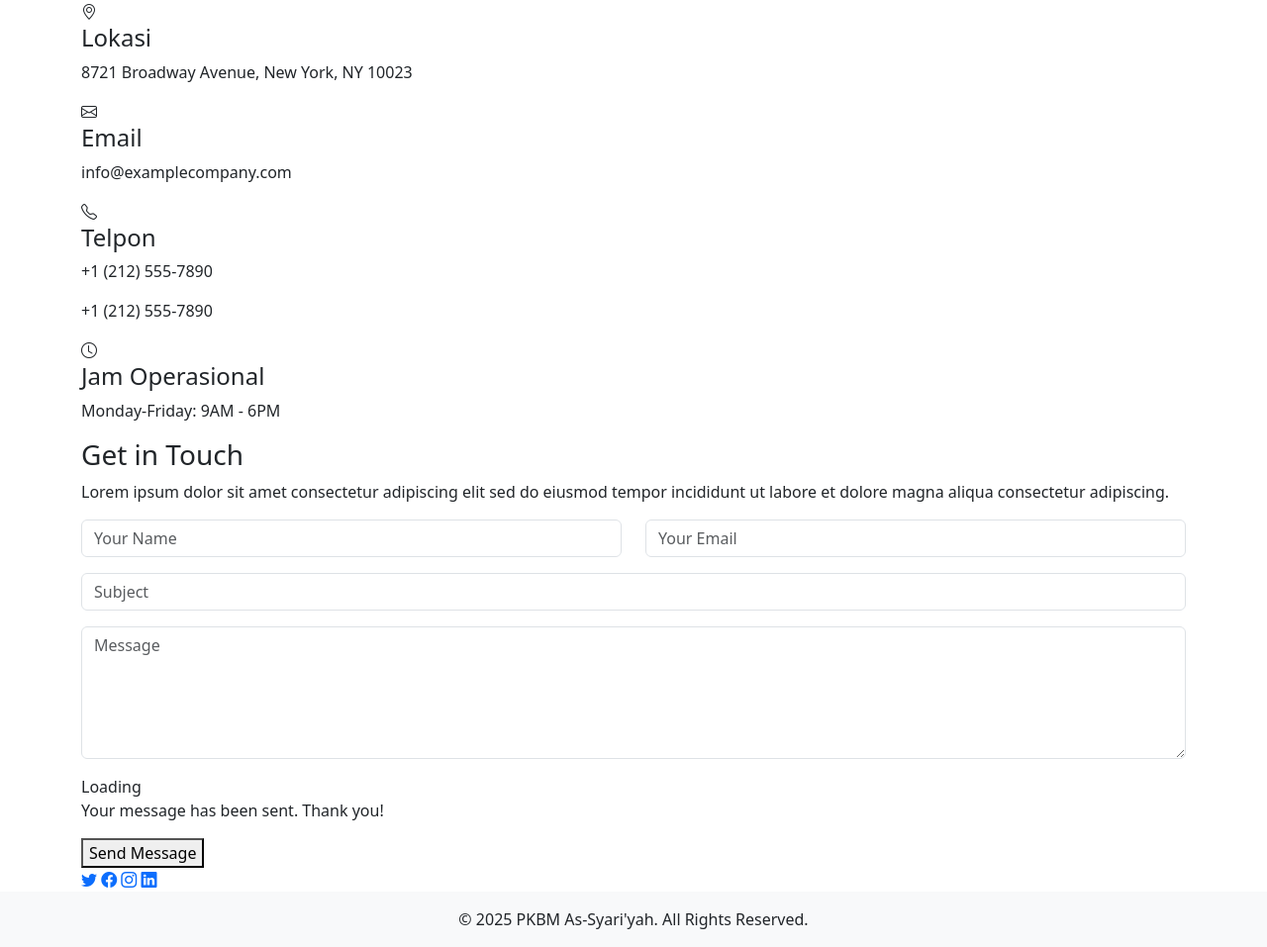
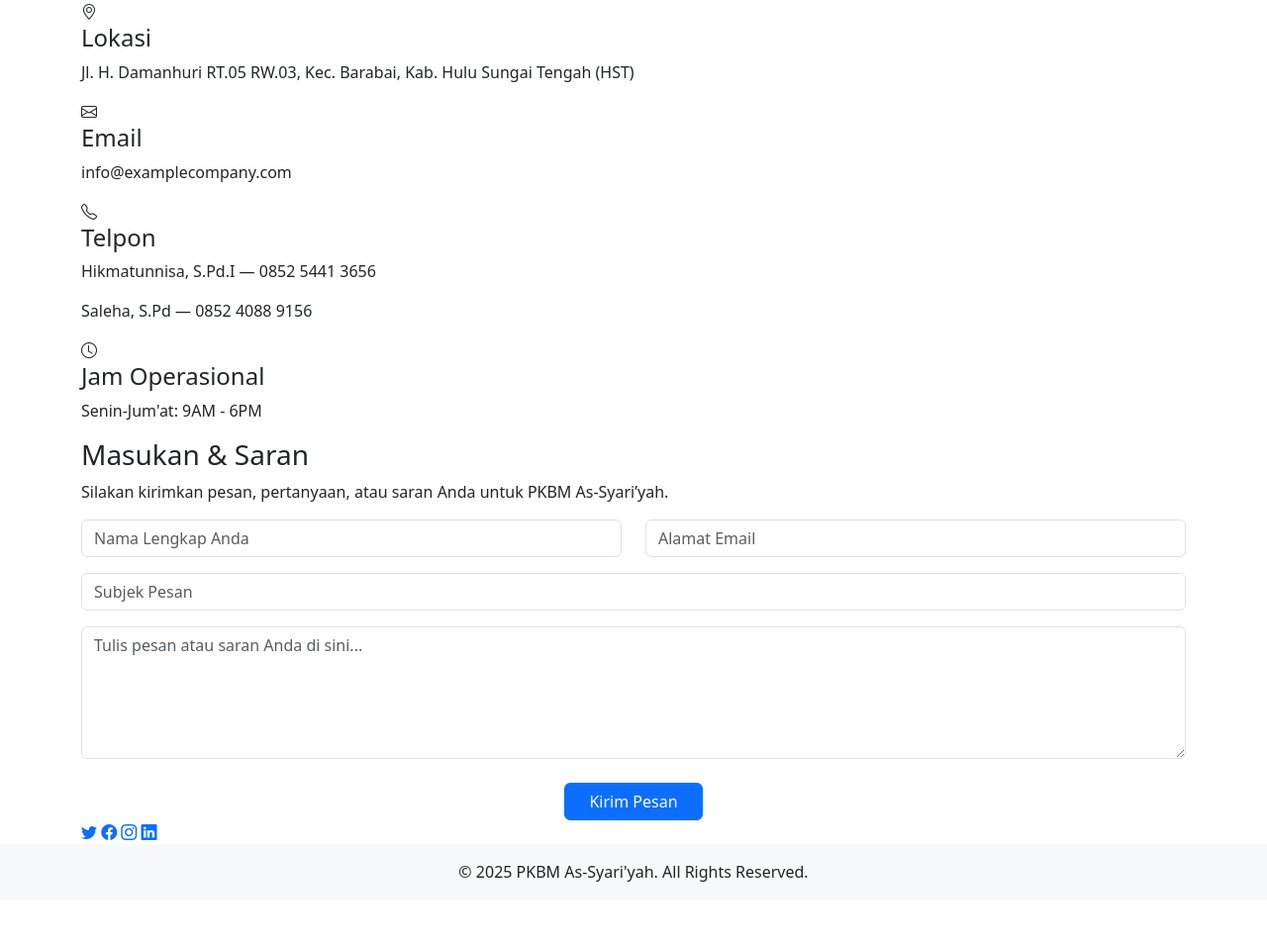
Before and after one commit to Rifan09/pkbm-as-syariyah, a Django app: page /kontak/ in a window 1280 px wide. Shown: the part 704-1661 px from the top of the page at 99% size. After the commit the page ends 1595 px from the top, so only its background shows below. Run offline with Django 4.2, Linux system fonts and the light colour scheme.

Commit message:
revisi kontak dan menambahkan models masukan dan saran

```diff
--- a/pkbmapp/forms.py
+++ b/pkbmapp/forms.py
@@ -1,5 +1,5 @@
 from django import forms
-from .models import Pendaftar
+from .models import Pendaftar, MasukanSaran
 
 class PendaftaranForm(forms.ModelForm):
     class Meta:
@@ -41,3 +41,32 @@
         labels = {
             'program_pilihan': 'Pilih Program Belajar'
         }
+
+
+class MasukanSaranForm(forms.ModelForm):
+    class Meta:
+        model = MasukanSaran
+        fields = ['nama', 'email', 'subjek', 'pesan']
+        widgets = {
+            'nama': forms.TextInput(attrs={
+                'class': 'form-control',
+                'placeholder': 'Nama Lengkap Anda',
+                'required': True
+            }),
+            'email': forms.EmailInput(attrs={
+                'class': 'form-control',
+                'placeholder': 'Alamat Email',
+                'required': True
+            }),
+            'subjek': forms.TextInput(attrs={
+                'class': 'form-control',
+                'placeholder': 'Subjek Pesan',
+                'required': True
+            }),
+            'pesan': forms.Textarea(attrs={
+                'class': 'form-control',
+                'placeholder': 'Tulis pesan atau saran Anda di sini...',
+                'rows': 5,
+                'required': True
+            }),
+        }
--- a/pkbmapp/models.py
+++ b/pkbmapp/models.py
@@ -67,3 +67,14 @@
 
     def __str__(self):
         return self.judul
+
+
+class MasukanSaran(models.Model):
+    nama = models.CharField(max_length=100)
+    email = models.EmailField()
+    subjek = models.CharField(max_length=150)
+    pesan = models.TextField()
+    tanggal_kirim = models.DateTimeField(auto_now_add=True)
+
+    def __str__(self):
+        return f"{self.nama} - {self.subjek}"
--- a/pkbmapp/templates/pkbmapp/home.html
+++ b/pkbmapp/templates/pkbmapp/home.html
@@ -26,7 +26,7 @@
             </div> {% endcomment %}
           </div>
           <div class="action-buttons">
-            <a href="#" class="btn-primary">Daftar Sekarang</a>
+            <a href="{% url "pendaftaran" %}" class="btn-primary">Daftar Sekarang</a>
           </div>
         </div>
         <div class="col-lg-6 hero-media" data-aos="zoom-in" data-aos-delay="200">
--- a/pkbmapp/templates/pkbmapp/kontak.html
+++ b/pkbmapp/templates/pkbmapp/kontak.html
@@ -22,15 +22,7 @@
       <div class="container" data-aos="fade-up" data-aos-delay="100">
         <div class="contact-main-wrapper">
           <div class="map-wrapper">
-            <iframe
-              src="https://www.google.com/maps/embed?pb=!1m18!1m12!1m3!1d52768637.09988814!2d95.29352882762345!3d-2.275835681513022!2m3!1f0!2f0!3f0!3m2!1i1024!2i768!4f13.1!3m3!1m2!1s0x2e0e5e37b2b2f8a9%3A0x3039d80b220c0a0!2sIndonesia!5e0!3m2!1sen!2sid!4v1727946945671!5m2!1sen!2sid"
-              width="100%"
-              height="450"
-              style="border:0;"
-              allowfullscreen=""
-              loading="lazy"
-              referrerpolicy="no-referrer-when-downgrade">
-            </iframe>
+          <iframe src="https://www.google.com/maps/embed?pb=!1m17!1m12!1m3!1d3607.0872816283904!2d115.40600837449163!3d-2.519577938216765!2m3!1f0!2f0!3f0!3m2!1i1024!2i768!4f13.1!3m2!1m1!2zMsKwMzEnMTAuNSJTIDExNcKwMjQnMzAuOSJF!5e1!3m2!1sid!2sid!4v1760973028821!5m2!1sid!2sid" width="600" height="450" style="border:0;" allowfullscreen="" loading="lazy" referrerpolicy="no-referrer-when-downgrade"></iframe>
           </div>
 
           <div class="contact-content">
@@ -41,7 +33,7 @@
                 </div>
                 <div class="contact-text">
                   <h4>Lokasi</h4>
-                  <p>8721 Broadway Avenue, New York, NY 10023</p>
+                  <p>Jl. H. Damanhuri RT.05 RW.03, Kec. Barabai, Kab. Hulu Sungai Tengah (HST)</p>
                 </div>
               </div>
 
@@ -61,8 +53,8 @@
                 </div>
                 <div class="contact-text">
                   <h4>Telpon</h4>
-                  <p>+1 (212) 555-7890</p>
-                  <p>+1 (212) 555-7890</p>
+                  <p>Hikmatunnisa, S.Pd.I — 0852 5441 3656</p>
+                  <p>Saleha, S.Pd — 0852 4088 9156</p>
                 </div>
               </div>
 
@@ -72,39 +64,44 @@
                 </div>
                 <div class="contact-text">
                   <h4>Jam Operasional</h4>
-                  <p>Monday-Friday: 9AM - 6PM</p>
+                  <p>Senin-Jum'at: 9AM - 6PM</p>
                 </div>
               </div>
             </div>
 
             <div class="contact-form-container" data-aos="fade-up" data-aos-delay="400">
-              <h3>Get in Touch</h3>
-              <p>Lorem ipsum dolor sit amet consectetur adipiscing elit sed do eiusmod tempor incididunt ut labore et dolore magna aliqua consectetur adipiscing.</p>
+                  <h3>Masukan & Saran</h3>
+                  <p>Silakan kirimkan pesan, pertanyaan, atau saran Anda untuk PKBM As-Syari’yah.</p>
 
-              <form action="forms/contact.php" method="post" class="php-email-form">
+                  <form method="POST" class="php-email-form">
+                    {% csrf_token %}
                     <div class="row">
                       <div class="col-md-6 form-group">
-                    <input type="text" name="name" class="form-control" id="name" placeholder="Your Name" required="">
+                        {{ form.nama }}
                       </div>
                       <div class="col-md-6 form-group mt-3 mt-md-0">
-                    <input type="email" class="form-control" name="email" id="email" placeholder="Your Email" required="">
+                        {{ form.email }}
                       </div>
                     </div>
                     <div class="form-group mt-3">
-                  <input type="text" class="form-control" name="subject" id="subject" placeholder="Subject" required="">
+                      {{ form.subjek }}
                     </div>
                     <div class="form-group mt-3">
-                  <textarea class="form-control" name="message" rows="5" placeholder="Message" required=""></textarea>
+                      {{ form.pesan }}
                     </div>
 
                     <div class="my-3">
-                  <div class="loading">Loading</div>
-                  <div class="error-message"></div>
-                  <div class="sent-message">Your message has been sent. Thank you!</div>
+                      {% if messages %}
+                        {% for message in messages %}
+                          <div class="alert alert-success mt-3">{{ message }}</div>
+                        {% endfor %}
+                      {% endif %}
                     </div>
 
-                <div class="form-submit">
-                  <button type="submit">Send Message</button>
+                    <div class="text-center mt-4">
+                      <button type="submit" class="btn btn-primary px-4">Kirim Pesan</button>
+                    </div>
+                  </form>
                   <div class="social-links">
                     <a href="#"><i class="bi bi-twitter"></i></a>
                     <a href="#"><i class="bi bi-facebook"></i></a>
@@ -112,12 +109,10 @@
                     <a href="#"><i class="bi bi-linkedin"></i></a>
                   </div>
                 </div>
-              </form>
             </div>
           </div>
         </div>
       </div>
     </section>
-
   <!-- /Contact Section -->
 {% endblock %}
--- a/pkbmapp/views.py
+++ b/pkbmapp/views.py
@@ -1,6 +1,8 @@
-from django.shortcuts import render, get_object_or_404
+from django.shortcuts import render, get_object_or_404, redirect
 from .models import Galeri, Berita
 from django.core.paginator import Paginator
+from django.contrib import messages
+from .forms import MasukanSaranForm
 
 
 
@@ -27,8 +29,18 @@
 def paket_c(request):
     return render(request, 'pkbmapp/paket_c.html')
 
+
 def kontak(request):
-    return render(request, 'pkbmapp/kontak.html')
+    if request.method == 'POST':
+        form = MasukanSaranForm(request.POST)
+        if form.is_valid():
+            form.save()
+            messages.success(request, "Pesan Anda telah terkirim. Terima kasih atas masukannya!")
+            return redirect('kontak')
+    else:
+        form = MasukanSaranForm()
+
+    return render(request, 'pkbmapp/kontak.html', {'form': form})
 
 def berita(request):
     berita_all = Berita.objects.all()
```
Also changed, not shown: pkbmapp/admin.py (+8 -3 lines), requirements.txt (+6 -6 lines). Lines whose indentation alone changed are shown as unchanged.
